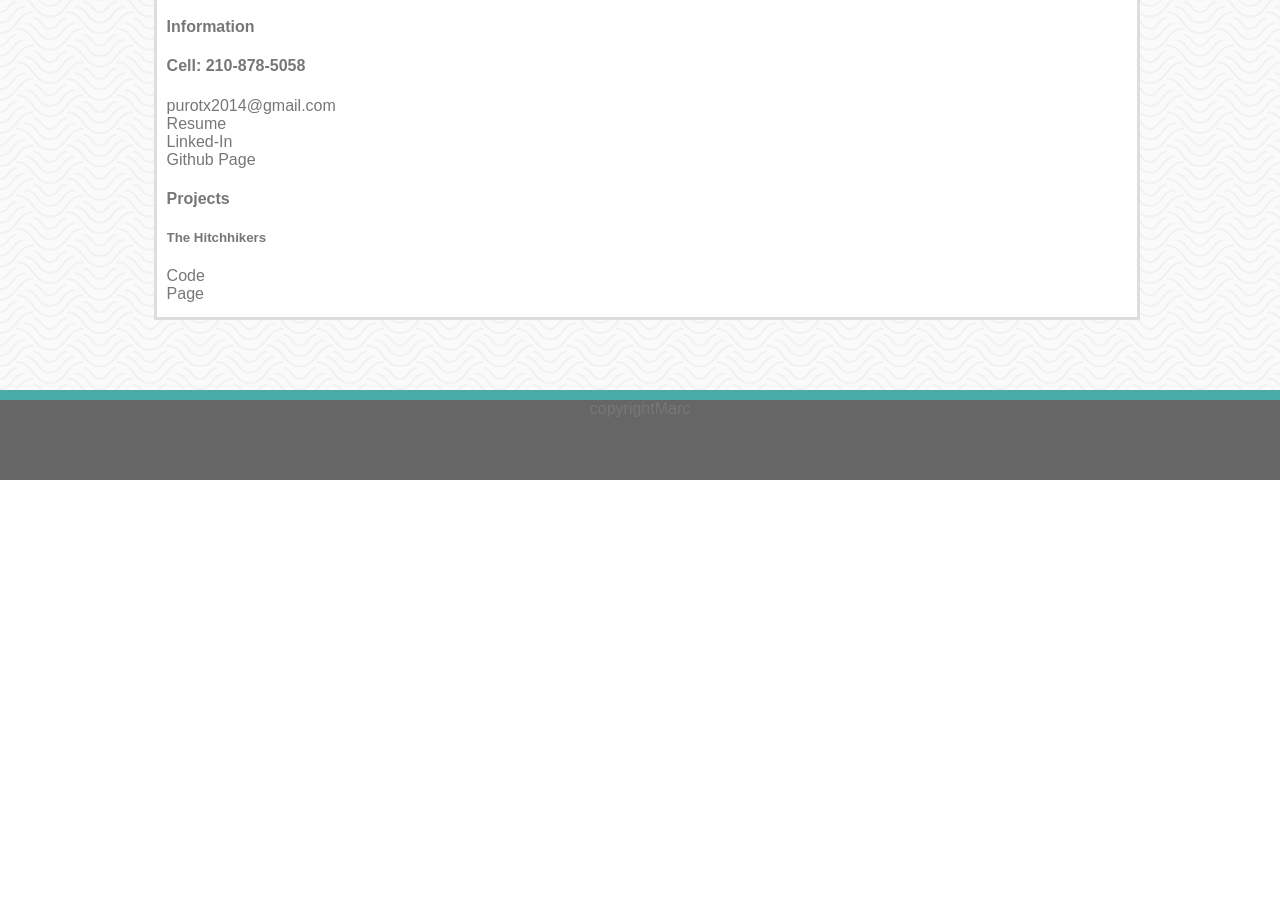
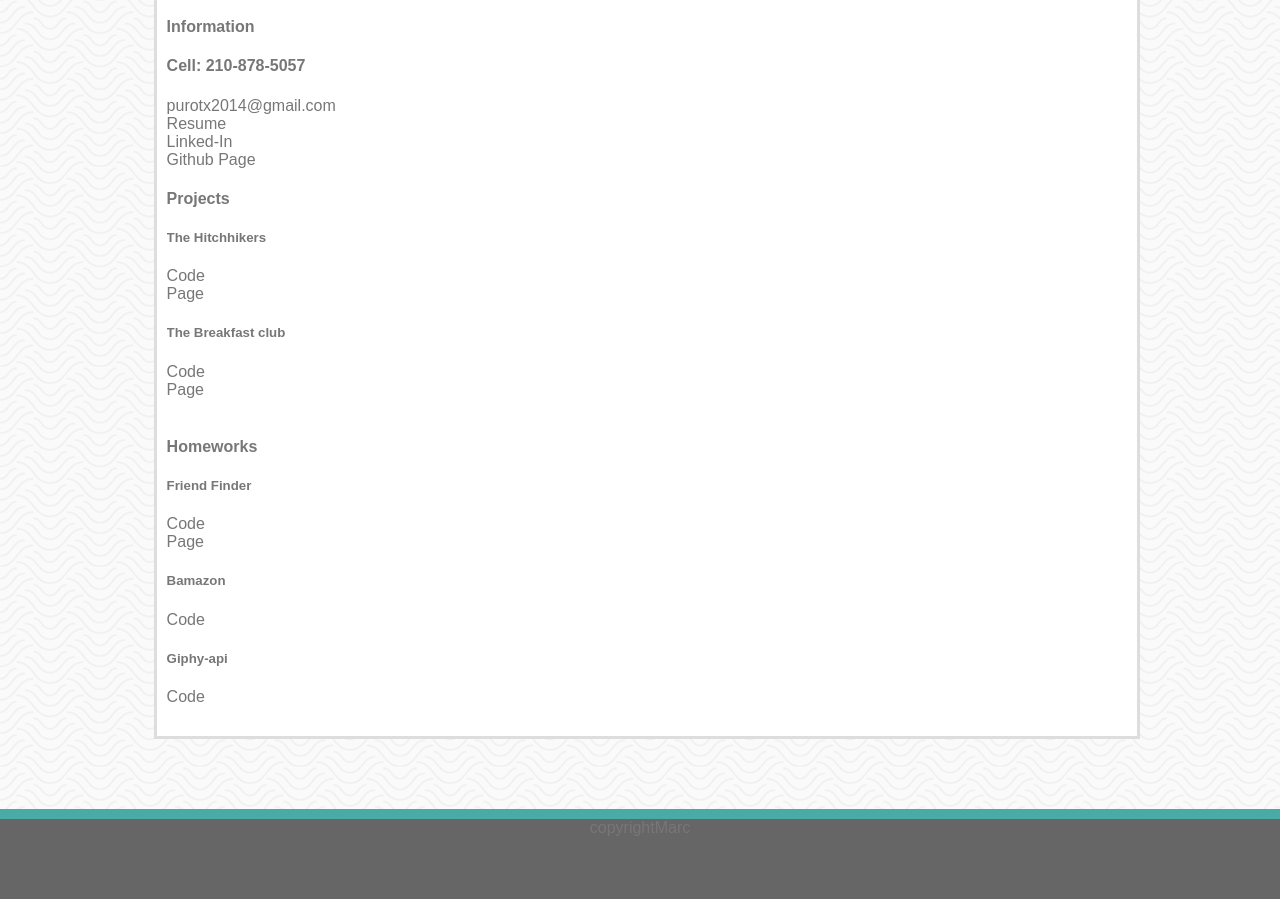
Before and after one commit to MacC88/Basic-Portfolio, a plain HTML site: page index.html in a window 1280 px wide. Shown: the part 566-1465 px from the top of the page. Before the commit the page ends 1046 px from the top, so only its background shows below. Drawn offline with Linux system fonts and the light colour scheme.

Commit message:
added links for project2 and three homework links

```diff
--- a/assets/css/style.css
+++ b/assets/css/style.css
@@ -103,7 +103,7 @@ footer{
     margin-top: 70px;
 }
 .links{
-    margin-bottom: -20px;
+    margin-bottom: 20px;
 }
 input{
     width: 100%;
--- a/index.html
+++ b/index.html
@@ -33,7 +33,7 @@
         </div>
         <div class="links">
             <h4>Information</h4>
-            <h4>Cell: 210-878-5058</h4>
+            <h4>Cell: 210-878-5057</h4>
             <a href="mailto:purotx2014@gmail.com">purotx2014@gmail.com</a>
             <br>
             <a href="MCResume.docx.pdf">Resume</a>
@@ -43,9 +43,28 @@
             <a href="https://github.com/Technician1320">Github Page</a>
             <h4>Projects</h4>
             <h5>The Hitchhikers</h5>
-            <a href="https://github.com/mosbyts/Project1.git">Code</a>
+            <a href="https://github.com/Technician1320/Project1.git">Code</a>
             <br>
             <a href="https://mosbyts.github.io/Project1/">Page</a>
+            <br>
+            <h5>The Breakfast club</h5>
+            <a href="https://github.com/Technician1320/Project2.git">Code</a>
+            <br>
+            <a href="https://project2-mmmw.herokuapp.com/">Page</a>
+            <br>
+            <br>
+            <h4>Homeworks</h4>
+            <h5>Friend Finder</h5>
+            <a href="https://github.com/Technician1320/FriendFinder.git">Code</a>
+            <br>
+            <a href="https://techfriendfinder.herokuapp.com/">Page</a>
+            <br>
+            <h5>Bamazon</h5>
+            <a href="https://github.com/Technician1320/Bamazon.git">Code</a>
+            <br>
+            <h5>Giphy-api</h5>
+            <a href="https://github.com/Technician1320/Giphy-api.git">Code</a>
+            <br>
         </div>
     </div>
     <footer class="footer">copyrightMarc</footer>
```
Also changed, not shown: 1 other file.
